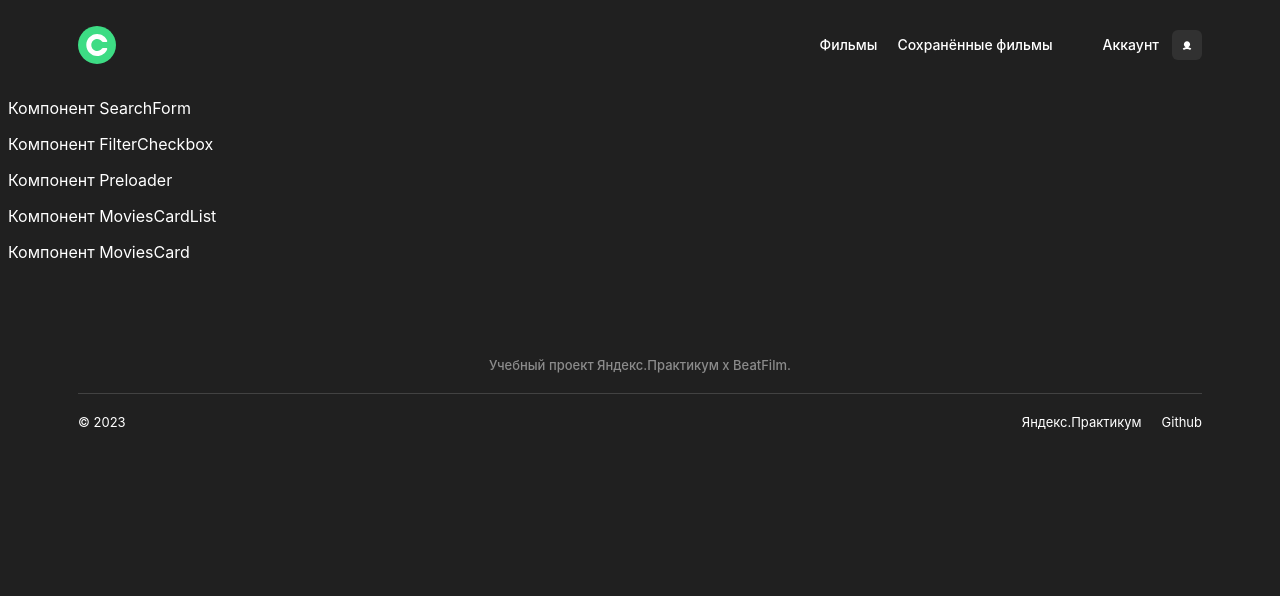
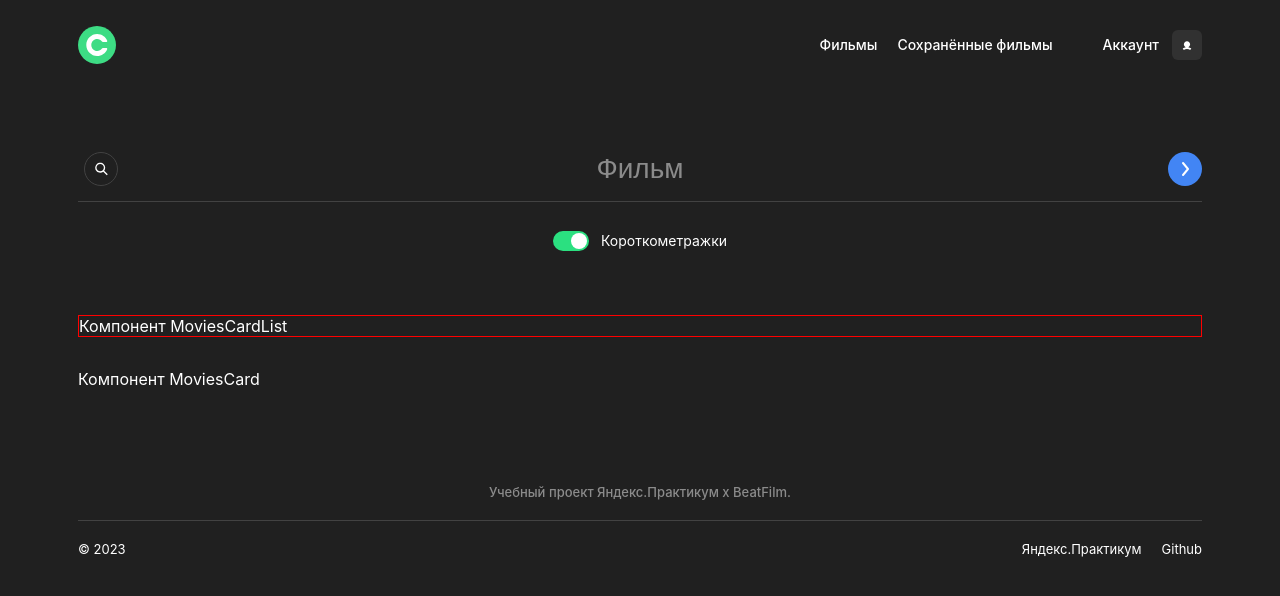
Before and after one commit to Olga-Soloveva/movies-explorer-frontend, a React (Create React App) app: page /movies in a window 1280 px wide. Shown: the top 596 px of the page. Built offline with nearby package versions, Linux system fonts and the light colour scheme.

Commit message:
feat: сверстать блок search и filter

```diff
--- a/src/components/FilterCheckbox/FilterCheckbox.css
+++ b/src/components/FilterCheckbox/FilterCheckbox.css
@@ -0,0 +1,56 @@
+.filter {
+  width: 100%;
+  display: flex;
+}
+
+.filter__label {
+  width: 100%;
+  display: flex;
+  box-sizing: border-box;
+  justify-content: center;
+  align-items: center;
+  gap: 12px;
+}
+
+.filter__label-text {
+  box-sizing: border-box;
+  display: block;
+  font-size: 14px;
+  line-height: 18px;
+  font-weight: 400;
+}
+
+.filter__checkbox {
+  position: absolute;
+  width: 1px;
+  height: 1px;
+  overflow: hidden;
+  clip-path: inset(0 0 0 0);
+}
+
+.filter__pseudo-checkbox {
+  display: inline-block;
+  vertical-align: middle;
+  width: 36px;
+  height: 20px;
+  cursor: pointer;
+  transition: opacity 0.3s ease-in-out;
+  background-image: url(../../images/tumbler-on.svg);
+  background-repeat: no-repeat;
+  background-position: 50% 50%;
+  background-size: 100% 100%;
+}
+
+.filter__checkbox:checked + .filter__pseudo-checkbox {
+  background-image: url(../../images/tumbler-off.svg);
+}
+
+@media screen and (max-width: 650px) {
+  .filter__label {
+    gap: 13px;
+  }
+
+  .filter__label-text {
+    font-size: 11px;
+  }
+}
--- a/src/components/FilterCheckbox/FilterCheckbox.js
+++ b/src/components/FilterCheckbox/FilterCheckbox.js
@@ -1,8 +1,22 @@
-import "./FilterCheckbox.css"
+import "./FilterCheckbox.css";
 
-function FilterCheckbox() {
+function FilterCheckbox({ filterName, checkboxName }) {
   return (
-    <p>Компонент FilterCheckbox</p>
+    <form className="filter" name={filterName} id={filterName} noValidate>
+      <label className="filter__label">
+        <input
+          className="filter__checkbox"
+          name={checkboxName}
+          id={checkboxName}
+          type="checkbox"
+          autoComplete="off"
+          placeholder="Фильм"
+          required
+        />
+        <span className="filter__pseudo-checkbox" />
+        <span className="filter__label-text">Короткометражки</span>
+      </label>
+    </form>
   );
 }
 
--- a/src/components/Movies/Movies.css
+++ b/src/components/Movies/Movies.css
@@ -1,5 +1,39 @@
+.movies-page {
+  box-sizing: border-box;
+  display: flex;
+  flex-direction: column;
+  padding: 0 70px;
+}
 
-.title {
-  color: aquamarine;
-  font-size: 24px;
+.movies-page__search-container {
+  box-sizing: border-box;
+  display: flex;
+  flex-direction: column;
+  padding: 70px 0 48px;
+  gap: 29px;
 }
+
+@media screen and (max-width: 950px) {
+  .movies-page {
+    padding: 0 30px;
+  }
+
+  .movies-page__search-container {
+    padding: 86px 0 61px;
+  }
+}
+
+@media screen and (max-width: 650px) {
+  .movies-page {
+    padding: 0 10px;
+  }
+
+  .movies-page__search-container {
+    margin: 0 4px;
+    padding: 92px 0 50px;
+  }
+
+  .movies-page__search-container {
+    gap: 42px;
+  }
+}
--- a/src/components/Movies/Movies.js
+++ b/src/components/Movies/Movies.js
@@ -1,3 +1,5 @@
+import React, { useState } from "react";
+
 import "./Movies.css";
 import Header from "../Header/Header";
 import Footer from "../Footer/Footer";
@@ -8,17 +10,21 @@ import MoviesCardList from "../MoviesCardList/MoviesCardList";
 import MoviesCard from "../MoviesCard/MoviesCard";
 
 function Movies() {
+  const [isAwaitApiQuery, setIsAwaitApiQuery] = useState(false);
+
   return (
     <>
-      <div className="movies">
-        <Header isLoggedIn={true}/>
-        <SearchForm />
-        <FilterCheckbox />
-        <Preloader />
+      <Header isLoggedIn={true} />
+      <div className="movies-page">
+        <div className="movies-page__search-container">
+          <SearchForm formName={"movies"} inputName={"searchMovies"} />
+          <FilterCheckbox filterName={"movies"} checkboxName={"shortMovies"} />
+        </div>
+        {isAwaitApiQuery && <Preloader />}
         <MoviesCardList />
         <MoviesCard />
-        <Footer />
       </div>
+      <Footer />
     </>
   );
 }
--- a/src/components/MoviesCardList/MoviesCardList.css
+++ b/src/components/MoviesCardList/MoviesCardList.css
@@ -0,0 +1,3 @@
+.border {
+    border: 1px solid red;
+}
--- a/src/components/MoviesCardList/MoviesCardList.js
+++ b/src/components/MoviesCardList/MoviesCardList.js
@@ -2,7 +2,7 @@ import "./MoviesCardList.css"
 
 function MoviesCardList() {
   return (
-    <p>Компонент MoviesCardList</p>
+    <p className="border">Компонент MoviesCardList</p>
   );
 }
 
--- a/src/components/Preloader/Preloader.css
+++ b/src/components/Preloader/Preloader.css
@@ -0,0 +1,88 @@
+@keyframes preloader-inside-white {
+    0% {
+        -webkit-transform: scale(0, 0);
+        -moz-transform: scale(0, 0);
+        -ms-transform: scale(0, 0);
+        -o-transform: scale(0, 0);
+        transform: scale(0, 0);
+    }
+    100% {
+        -webkit-transform: scale(1, 1);
+        -moz-transform: scale(1, 1);
+        -ms-transform: scale(1, 1);
+        -o-transform: scale(1, 1);
+        transform: scale(1, 1);
+    }
+}
+
+@keyframes preloader-inside-red {
+    0% {
+        -webkit-transform: scale(0, 0);
+        -moz-transform: scale(0, 0);
+        -ms-transform: scale(0, 0);
+        -o-transform: scale(0, 0);
+        transform: scale(0, 0);
+    }
+    30% {
+        -webkit-transform: scale(0, 0);
+        -moz-transform: scale(0, 0);
+        -ms-transform: scale(0, 0);
+        -o-transform: scale(0, 0);
+        transform: scale(0, 0);
+    }
+    100% {
+        -webkit-transform: scale(1, 1);
+        -moz-transform: scale(1, 1);
+        -ms-transform: scale(1, 1);
+        -o-transform: scale(1, 1);
+        transform: scale(1, 1);
+    }
+}
+
+.preloader {
+    display: flex;
+    align-items: center;
+    justify-content: center;
+    width: 100%;
+    height: 100%;
+    z-index: 10;
+    padding: 20px;
+}
+
+.preloader__container {
+    width: 100px;
+    height: 100px;
+    position: relative;
+}
+
+.preloader__round {
+    width: 100px;
+    height: 100px;
+    position: absolute;
+    top: 0;
+    left: 0;
+    background: #FF6838;
+    border-radius: 50px;
+}
+
+.preloader__round::after,
+.preloader__round::before {
+    content: '';
+    width: 100px;
+    height: 100px;
+    position: absolute;
+    top: 0;
+    left: 0;
+    border-radius: 50px;
+}
+
+.preloader__round::after {
+    background: white;
+    animation: preloader-inside-white 1s ease-in-out infinite;
+}
+
+.preloader__round::before {
+    z-index: 10;
+    background: #FF6838;
+    animation: preloader-inside-red 1s ease-in-out infinite;
+}
--- a/src/components/Preloader/Preloader.js
+++ b/src/components/Preloader/Preloader.js
@@ -1,9 +1,14 @@
-import "./Preloader.css"
+import React from 'react'
+import './Preloader.css'
 
-function Preloader() {
-  return (
-    <p>Компонент Preloader</p>
-  );
-}
+const Preloader = () => {
+    return (
+        <div className="preloader">
+            <div className="preloader__container">
+                <span className="preloader__round"></span>
+            </div>
+        </div>
+    )
+};
 
-export default Preloader;
+export default Preloader
--- a/src/components/SearchForm/SearchForm.css
+++ b/src/components/SearchForm/SearchForm.css
@@ -0,0 +1,89 @@
+.search-form {
+  width: 100%;
+  display: grid;
+  grid-template-columns: 34px 1fr 34px;
+  box-sizing: border-box;
+  justify-content: space-between;
+  border-bottom: 1px solid #424242;
+  padding: 0 0 15px;
+  gap: 6px;
+}
+
+.search-form__label {
+  box-sizing: border-box;
+  display: block;
+  width: 34px;
+  height: 34px;
+  border: 1px solid #424242;
+  border-radius: 50%;
+  background-image: url(../../images/icon-search.svg);
+  background-repeat: no-repeat;
+  background-size: 22px 22px;
+  background-position: 50% 50%;
+  transition: opacity 0.3s ease-in-out;
+  cursor: pointer;
+  margin-left: 6px;
+}
+
+.search-form__label:hover {
+  opacity: 0.7;
+}
+
+.search-form__input {
+  width: 100%;
+  height: 34px;
+  box-sizing: border-box;
+  border: 0;
+  text-align: center;
+  background-color: transparent;
+  font-size: 28px;
+  line-height: 34px;
+  font-weight: 500;
+  outline: none;
+  color: #8b8b8b;
+  padding: 0;
+}
+
+.search-form__input:focus {
+  outline-color: transparent;
+}
+
+.search-form__input::placeholder {
+  color: #8b8b8b;
+}
+
+.search-form__button {
+  padding: 0;
+  background-color: transparent;
+  width: 34px;
+  height: 34px;
+  border: 0;
+  cursor: pointer;
+  transition: opacity 0.3s ease-in-out;
+  background-image: url(../../images/find-button.svg);
+  background-repeat: no-repeat;
+  background-position: 50% 50%;
+  background-size: 100% 100%;
+}
+
+.search-form__button:hover {
+  opacity: 0.7;
+}
+
+@media screen and (max-width: 650px) {
+  .search-form {
+    display: grid;
+    grid-template-columns: 1fr 34px;
+    padding: 0 0 9px;
+  }
+
+  .search-form__label {
+    display: none;
+  }
+
+  .search-form__input {
+    font-size: 18px;
+    line-height: 22px;
+    text-align: left;
+  }
+}
--- a/src/components/SearchForm/SearchForm.js
+++ b/src/components/SearchForm/SearchForm.js
@@ -1,8 +1,24 @@
-import "./SearchForm.css"
+import "./SearchForm.css";
 
-function SearchForm() {
+function SearchForm({ formName, inputName }) {
   return (
-    <p>Компонент SearchForm</p>
+    <form className="search-form" name={formName} id={formName} noValidate>
+      <label className="search-form__label" for={inputName} />
+      <input
+        className="search-form__input"
+        name={inputName}
+        id={inputName}
+        type="text"
+        autoComplete="off"
+        placeholder="Фильм"
+        required
+      />
+      <button
+        type="submit"
+        className="search-form__button"
+        aria-label="Искать фильмы"
+      />
+    </form>
   );
 }
 
```
Also changed, not shown: src/images/icon-search.svg.
